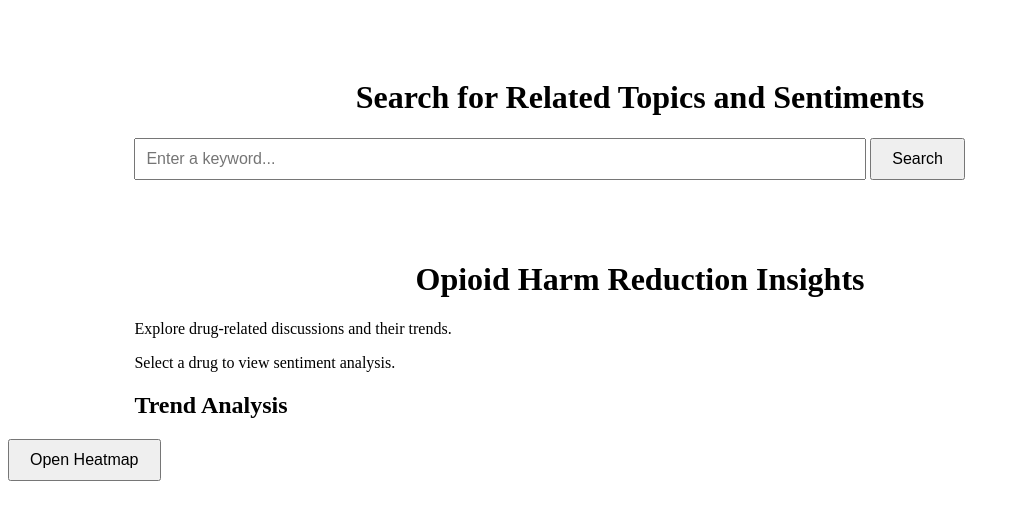
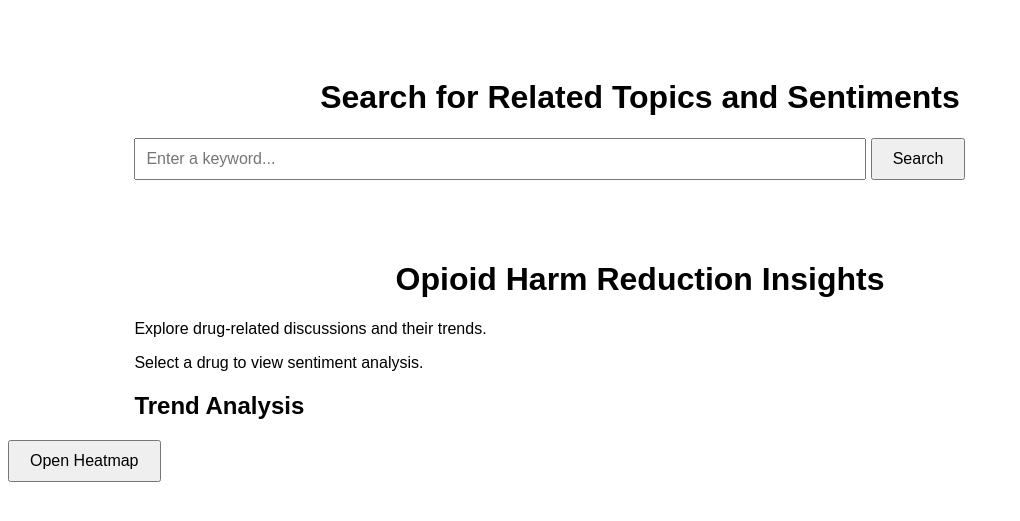
Before and after one commit to nidhi0805/Personal-Drug-Overdose-Harm-Reduction, a Flask app: page / in a window 1280 px wide. Shown: the top 521 px of the page, without its empty margins (0-1020 px from the left). Run offline with Flask 3, Linux system fonts and the light colour scheme; parts of the project's set-up code (start-up, migrations or seed data) failed here and were passed over.

Commit message:
Update style.css

```diff
--- a/Static/style.css
+++ b/Static/style.css
@@ -1,4 +1,4 @@
-<<<<<<< HEAD
+
 body {
     font-family: Arial, sans-serif;
 }
@@ -31,7 +31,7 @@ button {
 
 ul {
     list-style-type: none;
-=======
+
 body, html {
     height: 100%;
     margin: 0;
@@ -57,7 +57,7 @@ body, html {
     background-color: #ececec;
 }
 
-/* ✅ Highlight the active drug button */
+/* Highlight the active drug button */
 .drug-btn.active {
     background-color: #007bff;
     color: white;
@@ -90,5 +90,5 @@ body, html {
 
 .heatmap-btn:hover {
     background-color: #0056b3;
->>>>>>> nidhi
+
 }
```
